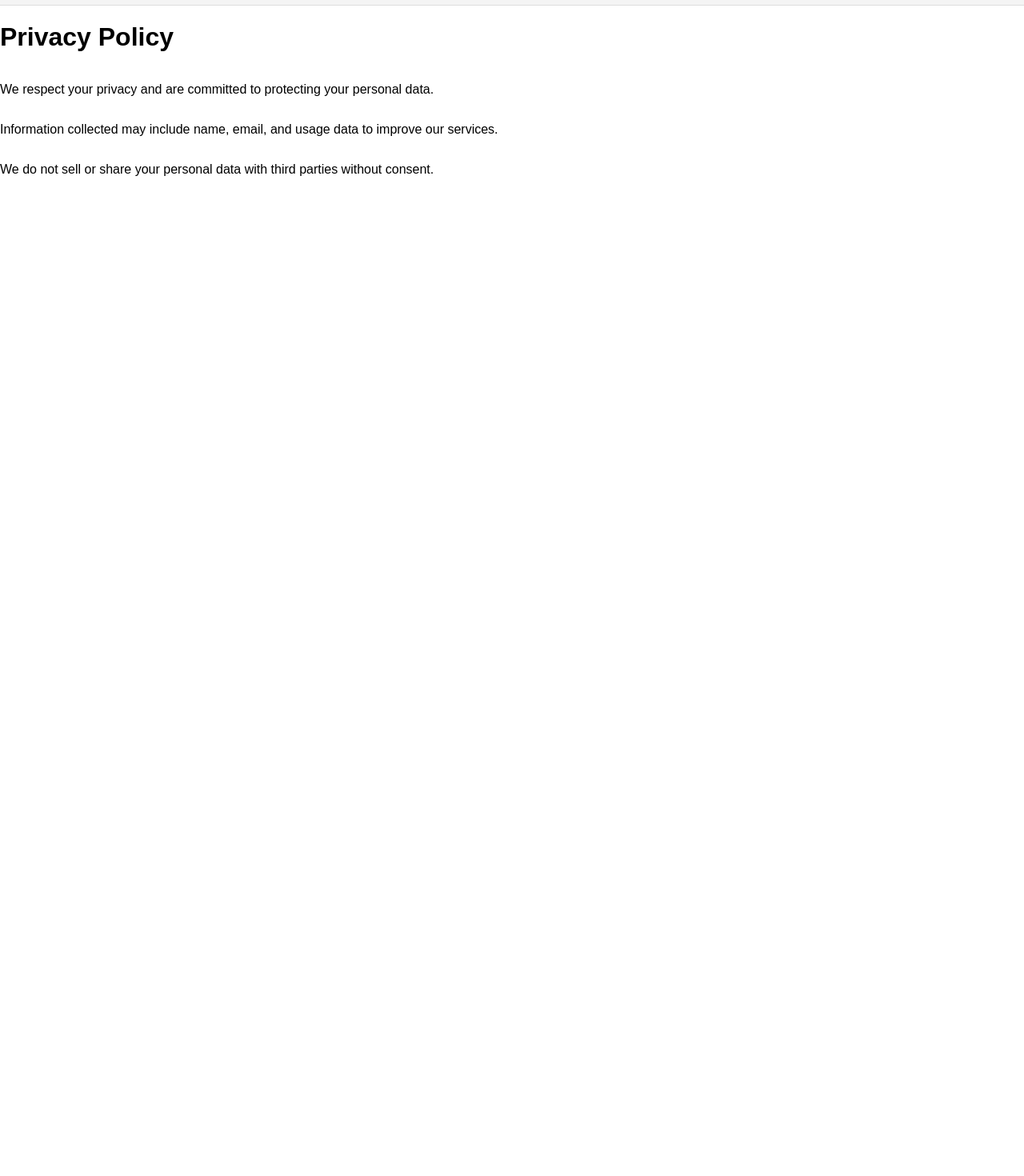
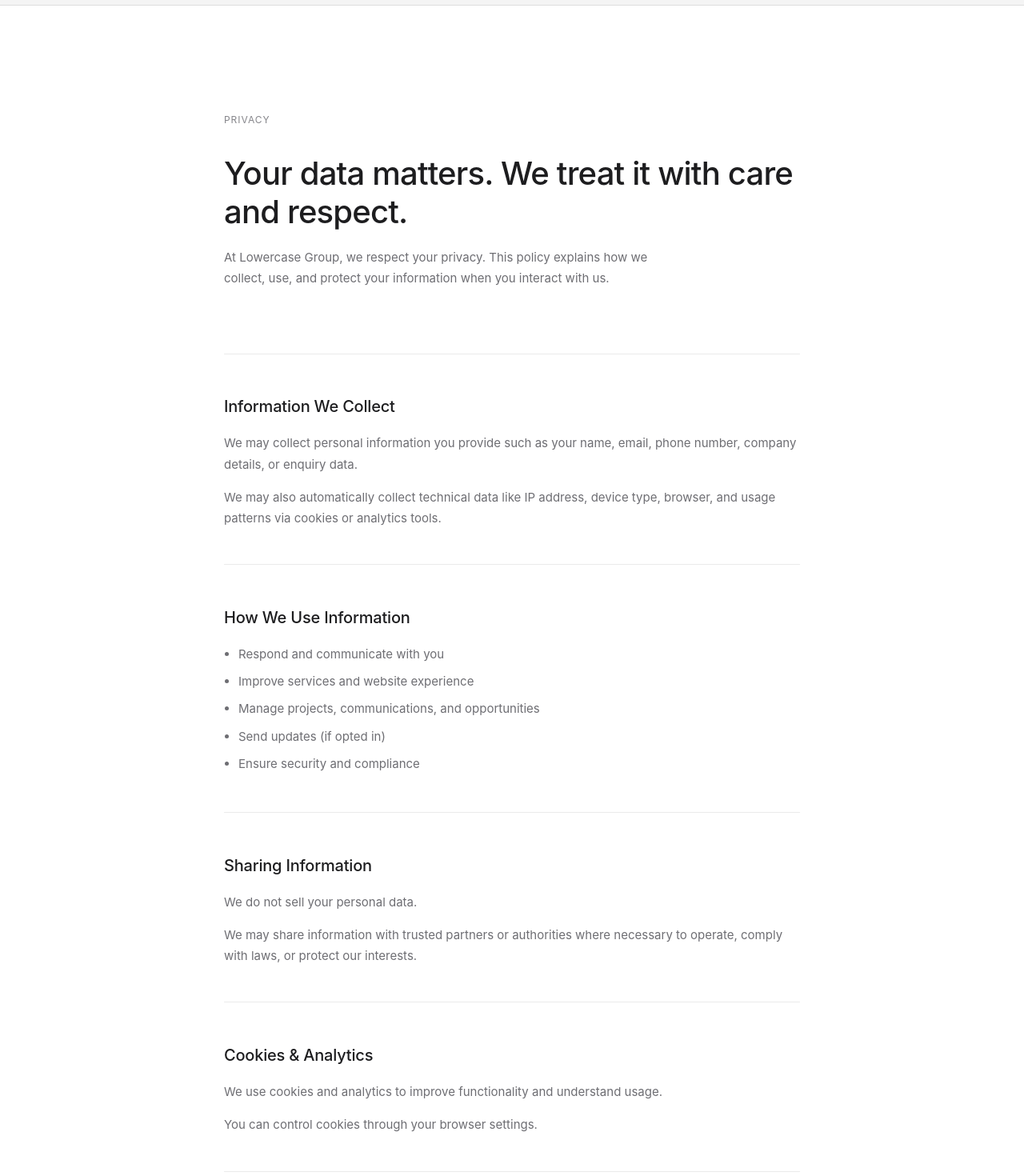
Before and after one commit to createaniket/LCG, a React (Create React App) app: page /privacy in a window 1280 px wide. Shown: the part 60-1530 px from the top of the page at 80% size. Before the commit the page ends 800 px from the top, so only its background shows below. Built offline with nearby package versions, Linux system fonts and the light colour scheme.

Commit message:
privacy and terms added

```diff
--- /dev/null
+++ b/src/pages/PrivacyPolicy.css
@@ -0,0 +1,100 @@
+/* ===== ROOT (ADMIN CONTROL) ===== */
+:root {
+  --font-family: -apple-system, BlinkMacSystemFont, "Inter", sans-serif;
+
+  --bg: #ffffff;
+  --text: #6e6e73;
+  --heading: #1d1d1f;
+  --muted: #86868b;
+  --line: rgba(0, 0, 0, 0.08);
+
+  --body-size: 15px;
+  --heading-size: 20px;
+  --title-size: 40px;
+
+  --line-height: 1.75;
+}
+
+/* ===== LAYOUT ===== */
+.privacy {
+  background: var(--bg);
+  padding: 120px 24px;
+}
+
+.privacy__container {
+  max-width: 720px;
+  margin: 0 auto;
+  font-family: var(--font-family);
+  color: var(--text);
+  font-size: var(--body-size);
+  line-height: var(--line-height);
+}
+
+/* ===== HEADER ===== */
+.privacy__header {
+  margin-bottom: 80px;
+}
+
+.privacy__eyebrow {
+  font-size: 12px;
+  letter-spacing: 0.08em;
+  text-transform: uppercase;
+  color: var(--muted);
+  margin-bottom: 12px;
+}
+
+.privacy__title {
+  font-size: var(--title-size);
+  font-weight: 500;
+  color: var(--heading);
+  line-height: 1.2;
+  letter-spacing: -0.02em;
+  margin-bottom: 20px;
+}
+
+.privacy__intro {
+  max-width: 560px;
+  color: var(--text);
+}
+
+/* ===== SECTIONS ===== */
+.privacy__section {
+  padding: 32px 0;
+  border-top: 1px solid var(--line);
+}
+
+.privacy__section:first-of-type {
+  border-top: none;
+}
+
+/* ===== HEADINGS ===== */
+.privacy__section h2 {
+  font-size: var(--heading-size);
+  font-weight: 500;
+  color: var(--heading);
+  margin-bottom: 12px;
+  letter-spacing: -0.01em;
+}
+
+/* ===== TEXT ===== */
+.privacy__section p {
+  margin-bottom: 12px;
+}
+
+/* ===== LIST ===== */
+.privacy__section ul {
+  padding-left: 18px;
+}
+
+.privacy__section li {
+  margin-bottom: 8px;
+}
+
+/* ===== MICRO-INTERACTIONS ===== */
+.privacy__section {
+  transition: transform 0.2s ease, opacity 0.2s ease;
+}
+
+.privacy__section:hover {
+  transform: translateY(-2px);
+}
--- a/src/pages/PrivacyPolicy.jsx
+++ b/src/pages/PrivacyPolicy.jsx
@@ -1,17 +1,95 @@
-export default function PrivacyPolicy() {
+import React from "react";
+import "./PrivacyPolicy.css";
+
+const PrivacyPolicy = () => {
   return (
-      <div className="page">
-        <h1>Privacy Policy</h1>
+    <section className="privacy">
+      <div className="privacy__container">
+
+        <div className="privacy__header">
+          <p className="privacy__eyebrow">Privacy</p>
+          <h1 className="privacy__title">
+            Your data matters. We treat it with care and respect.
+          </h1>
+          <p className="privacy__intro">
+            At Lowercase Group, we respect your privacy. This policy explains how
+            we collect, use, and protect your information when you interact with us.
+          </p>
+        </div>
+
+        <div className="privacy__section">
+          <h2>Information We Collect</h2>
           <p>
-          We respect your privacy and are committed to protecting your personal data.
+            We may collect personal information you provide such as your name,
+            email, phone number, company details, or enquiry data.
           </p>
           <p>
-          Information collected may include name, email, and usage data to improve
-          our services.
+            We may also automatically collect technical data like IP address,
+            device type, browser, and usage patterns via cookies or analytics tools.
+          </p>
+        </div>
+
+        <div className="privacy__section">
+          <h2>How We Use Information</h2>
+          <ul>
+            <li>Respond and communicate with you</li>
+            <li>Improve services and website experience</li>
+            <li>Manage projects, communications, and opportunities</li>
+            <li>Send updates (if opted in)</li>
+            <li>Ensure security and compliance</li>
+          </ul>
+        </div>
+
+        <div className="privacy__section">
+          <h2>Sharing Information</h2>
+          <p>We do not sell your personal data.</p>
+          <p>
+            We may share information with trusted partners or authorities where
+            necessary to operate, comply with laws, or protect our interests.
+          </p>
+        </div>
+
+        <div className="privacy__section">
+          <h2>Cookies & Analytics</h2>
+          <p>
+            We use cookies and analytics to improve functionality and understand usage.
           </p>
           <p>
-          We do not sell or share your personal data with third parties without consent.
+            You can control cookies through your browser settings.
           </p>
         </div>
+
+        <div className="privacy__section">
+          <h2>Data Protection</h2>
+          <p>
+            We take reasonable steps to secure your data, though no system is fully secure.
+          </p>
+        </div>
+
+        <div className="privacy__section">
+          <h2>Third-Party Services</h2>
+          <p>
+            We are not responsible for privacy practices of external websites or services.
+          </p>
+        </div>
+
+        <div className="privacy__section">
+          <h2>Your Rights</h2>
+          <p>
+            You may request access, correction, or deletion of your personal data.
+          </p>
+        </div>
+
+        <div className="privacy__section">
+          <h2>Changes</h2>
+          <p>
+            This policy may be updated. Changes will appear on this page.
+          </p>
+        </div>
+
+      </div>
+    </section>
   );
-  }
+};
+
+export default PrivacyPolicy;
--- /dev/null
+++ b/src/pages/TermsConditions.css
@@ -0,0 +1,79 @@
+
+  /* ===== LAYOUT ===== */
+  .legal {
+    background: var(--bg);
+    padding: 120px 24px;
+  }
+
+  .legal__container {
+    max-width: 720px;
+    margin: 0 auto;
+    font-family: var(--font-family);
+    color: var(--text);
+    font-size: var(--body-size);
+    line-height: var(--line-height);
+  }
+
+  /* ===== HEADER ===== */
+  .legal__header {
+    margin-bottom: 80px;
+  }
+
+  .legal__eyebrow {
+    font-size: 12px;
+    letter-spacing: 0.08em;
+    text-transform: uppercase;
+    color: var(--muted);
+    margin-bottom: 12px;
+  }
+
+  .legal__title {
+    font-size: var(--title-size);
+    font-weight: 500;
+    color: var(--heading);
+    line-height: 1.2;
+    letter-spacing: -0.02em;
+    margin-bottom: 20px;
+  }
+
+  .legal__intro {
+    max-width: 560px;
+  }
+
+  /* ===== SECTIONS ===== */
+  .legal__section {
+    padding: 32px 0;
+    border-top: 1px solid var(--line);
+    transition: transform 0.2s ease;
+  }
+
+  .legal__section:hover {
+    transform: translateY(-2px);
+  }
+
+  .legal__section:first-of-type {
+    border-top: none;
+  }
+
+  /* ===== HEADINGS ===== */
+  .legal__section h2 {
+    font-size: var(--heading-size);
+    font-weight: 500;
+    color: var(--heading);
+    margin-bottom: 12px;
+    letter-spacing: -0.01em;
+  }
+
+  /* ===== TEXT ===== */
+  .legal__section p {
+    margin-bottom: 12px;
+  }
+
+  /* ===== LIST ===== */
+  .legal__section ul {
+    padding-left: 18px;
+  }
+
+  .legal__section li {
+    margin-bottom: 8px;
+  }
--- a/src/pages/TermsConditions.jsx
+++ b/src/pages/TermsConditions.jsx
@@ -1,17 +1,144 @@
-export default function TermsConditions() {
+import React from "react";
+import "./TermsConditions.css";
+
+const TermsConditions = () => {
   return (
-      <div className="page">
-        <h1>Terms & Conditions</h1>
+    <section className="legal">
+      <div className="legal__container">
+
+        <div className="legal__header">
+          <p className="legal__eyebrow">Terms</p>
+          <h1 className="legal__title">
+            Terms of use for accessing and interacting with this website.
+          </h1>
+          <p className="legal__intro">
+            By accessing or using this website, you agree to these Terms. If you
+            do not agree, please do not use this website.
+          </p>
+        </div>
+
+        <Section title="About This Website">
           <p>
-          By using this website, you agree to comply with these terms.
+            This website operates as a platform presenting brands, ventures,
+            services, and opportunities associated with Lowercase Group.
           </p>
           <p>
-          All content is provided for informational purposes only and may change
-          without notice.
+            References to third parties do not imply ownership or control unless
+            explicitly stated.
+          </p>
+        </Section>
+
+        <Section title="Use of This Website">
+          <ul>
+            <li>Comply with all applicable laws</li>
+            <li>Respect rights of others</li>
+            <li>Do not interfere with security or functionality</li>
+            <li>Do not introduce malicious code</li>
+            <li>No unauthorised access attempts</li>
+            <li>No misuse of content or data</li>
+          </ul>
+          <p>
+            We may restrict or terminate access if misuse is suspected.
+          </p>
+        </Section>
+
+        <Section title="Content and Information">
+          <p>
+            Content is provided for general informational and commercial purposes only.
           </p>
           <p>
-          Unauthorized use of this site may result in legal action.
+            We do not guarantee accuracy, completeness, or suitability.
           </p>
+          <p>
+            Nothing constitutes legal, financial, or professional advice.
+          </p>
+        </Section>
+
+        <Section title="No Offer or Commitment">
+          <ul>
+            <li>No offer to sell or supply</li>
+            <li>No binding proposal</li>
+            <li>No guarantee of partnership or availability</li>
+          </ul>
+          <p>
+            Any engagement is subject to separate agreement.
+          </p>
+        </Section>
+
+        <Section title="Third-Party Services">
+          <p>
+            Third-party brands and services are independent and not controlled by us.
+          </p>
+          <p>
+            We are not responsible for their content, conduct, or performance.
+          </p>
+        </Section>
+
+        <Section title="Intellectual Property">
+          <p>
+            All content, design, and materials are owned or licensed by Lowercase Group.
+          </p>
+          <ul>
+            <li>No copying or reproduction</li>
+            <li>No redistribution or modification</li>
+            <li>No commercial use without permission</li>
+          </ul>
+        </Section>
+
+        <Section title="User Submissions">
+          <p>
+            Submissions are reviewed at our discretion with no obligation to act.
+          </p>
+          <p>
+            Do not submit confidential information without agreement.
+          </p>
+        </Section>
+
+        <Section title="Availability">
+          <p>
+            We may modify, suspend, or remove parts of the website at any time.
+          </p>
+          <p>
+            We do not guarantee uninterrupted or error-free access.
+          </p>
+        </Section>
+
+        <Section title="Limitation of Liability">
+          <p>
+            We are not liable for any loss arising from use of this website,
+            including indirect or consequential damages.
+          </p>
+        </Section>
+
+        <Section title="Indemnity">
+          <p>
+            You agree to indemnify Lowercase Group against claims arising from misuse,
+            breaches, or unlawful activity.
+          </p>
+        </Section>
+
+        <Section title="Privacy">
+          <p>
+            Your use of this website is also subject to our Privacy Policy.
+          </p>
+        </Section>
+
+        <Section title="Governing Law">
+          <p>
+            These Terms are governed by the laws of England and Wales.
+          </p>
+        </Section>
+
+      </div>
+    </section>
+  );
+};
+
+const Section = ({ title, children }) => (
+  <div className="legal__section">
+    <h2>{title}</h2>
+    {children}
   </div>
 );
-  }
+
+export default TermsConditions;
```
Lines whose indentation alone changed are shown as unchanged.
